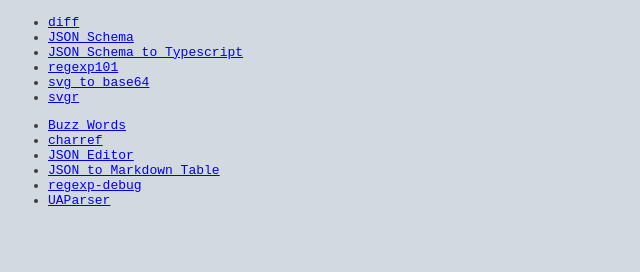
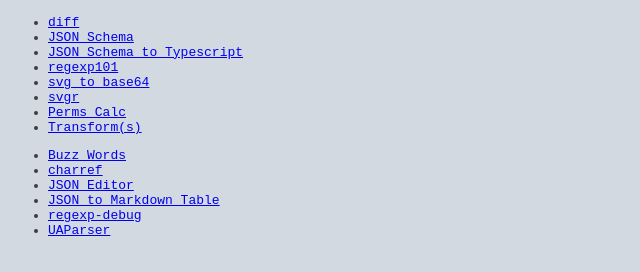
Before and after one commit to artisin/local-static-tools, a plain HTML site: page sites/index.html in a window 1280 px wide. Shown: the part 50-322 px from the top of the page, without its empty margins (0-640 px from the left). Drawn offline with Linux system fonts and the light colour scheme.

Commit message:
add(sites): permissions + transforms

```diff
--- a/sites/index.html
+++ b/sites/index.html
@@ -26,6 +26,8 @@ li {
   <li><a href="./regex101">regexp101</a></li>
   <li><a href="./svg-base64">svg to base64</a></li>
   <li><a href="./svgr">svgr</a></li>
+  <li><a href="./permissions">Perms Calc</a></li>
+  <li><a href="./transforms">Transform(s)</a></li>
 </ul>
 <ul>
   <li><a href="./buzz-words">Buzz Words</a></li>
```
